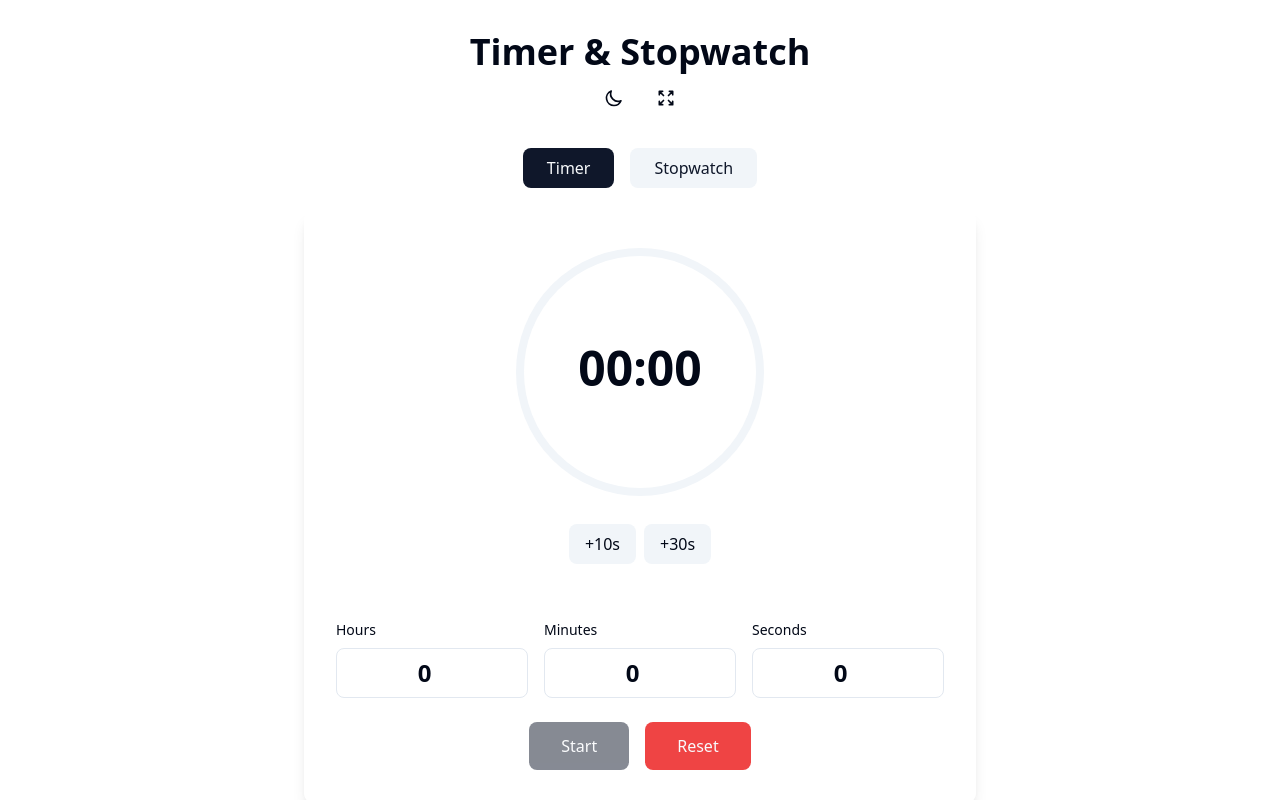
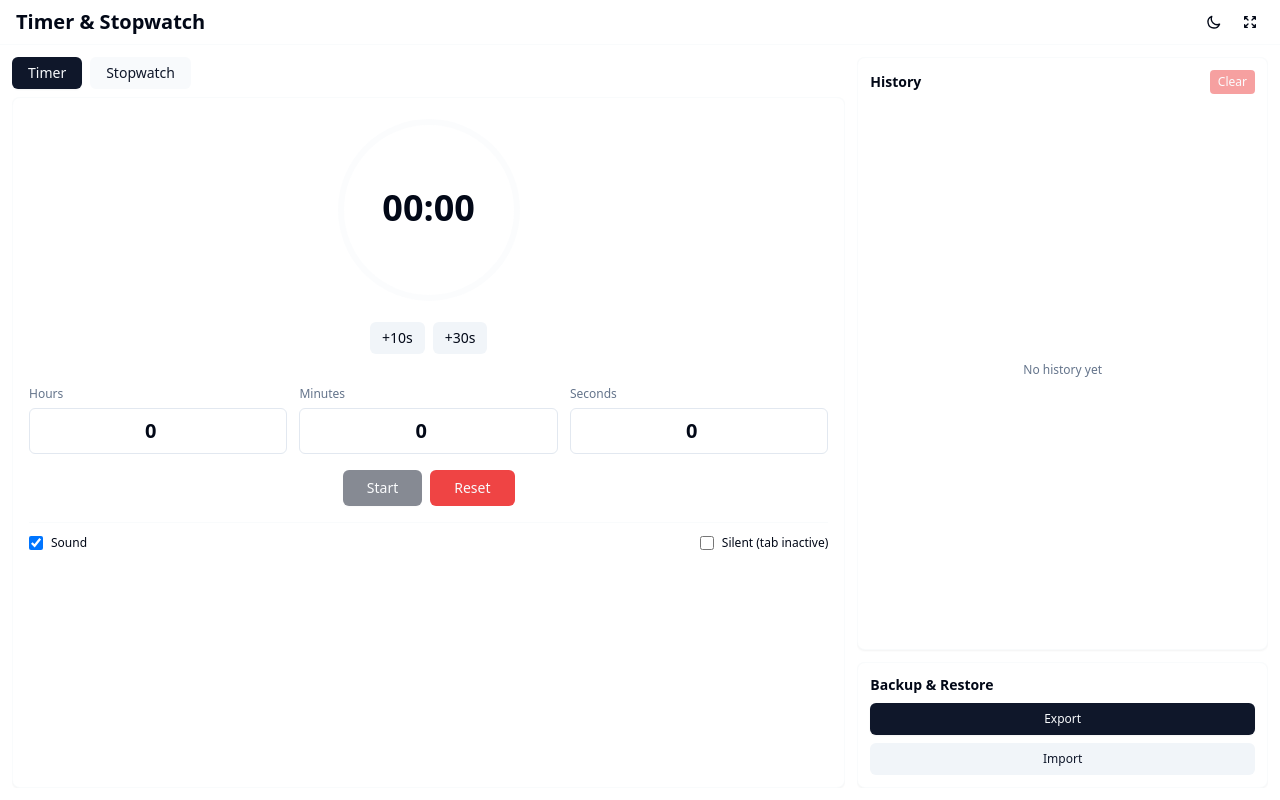
Before and after one commit to ibnuh/timer, a Vue app: page / in a window 1280 px wide. Shown: the top 800 px of the page. Built offline with nearby package versions, Linux system fonts and the light colour scheme.

Commit message:
Update styling

```diff
--- a/src/App.vue
+++ b/src/App.vue
@@ -1,17 +1,17 @@
 <template>
-  <div class="min-h-screen bg-background">
-    <div class="container mx-auto px-4 py-8">
-      <header class="mb-8">
-        <h1 class="text-4xl font-bold text-center mb-2">Timer & Stopwatch</h1>
-        <div class="flex justify-center gap-4 items-center">
+  <div class="h-screen bg-background overflow-hidden flex flex-col">
+    <!-- Compact Header -->
+    <header class="flex items-center justify-between px-4 py-2 border-b border-border/20">
+      <h1 class="text-xl font-bold">Timer & Stopwatch</h1>
+      <div class="flex gap-2 items-center">
         <button
           @click="toggleTheme"
-            class="p-2 rounded-lg hover:bg-secondary transition-colors"
+          class="p-1.5 rounded-md hover:bg-secondary transition-colors"
           :aria-label="isDark ? 'Switch to light mode' : 'Switch to dark mode'"
         >
           <svg
             v-if="isDark"
-              class="w-5 h-5"
+            class="w-4 h-4"
             fill="none"
             stroke="currentColor"
             viewBox="0 0 24 24"
@@ -25,7 +25,7 @@
           </svg>
           <svg
             v-else
-              class="w-5 h-5"
+            class="w-4 h-4"
             fill="none"
             stroke="currentColor"
             viewBox="0 0 24 24"
@@ -40,11 +40,11 @@
         </button>
         <button
           @click="toggleFullscreen"
-            class="p-2 rounded-lg hover:bg-secondary transition-colors"
+          class="p-1.5 rounded-md hover:bg-secondary transition-colors"
           aria-label="Toggle fullscreen"
         >
           <svg
-              class="w-5 h-5"
+            class="w-4 h-4"
             fill="none"
             stroke="currentColor"
             viewBox="0 0 24 24"
@@ -60,14 +60,19 @@
       </div>
     </header>
 
-      <div class="flex gap-4 mb-6 justify-center">
+    <!-- Main Content Area -->
+    <div class="flex-1 overflow-hidden grid grid-cols-1 lg:grid-cols-3 gap-3 p-3">
+      <!-- Left: Timer/Stopwatch -->
+      <div class="lg:col-span-2 flex flex-col overflow-hidden min-h-0">
+        <!-- Tab Switcher -->
+        <div class="flex gap-2 mb-2">
           <button
             @click="activeTab = 'timer'"
             :class="[
-            'px-6 py-2 rounded-lg font-medium transition-colors',
+              'px-4 py-1.5 rounded-md text-sm font-medium transition-all',
               activeTab === 'timer'
-              ? 'bg-primary text-primary-foreground'
-              : 'bg-secondary text-secondary-foreground hover:bg-secondary/80',
+                ? 'bg-primary text-primary-foreground shadow-sm'
+                : 'bg-secondary/50 text-secondary-foreground hover:bg-secondary',
             ]"
           >
             Timer
@@ -75,20 +80,27 @@
           <button
             @click="activeTab = 'stopwatch'"
             :class="[
-            'px-6 py-2 rounded-lg font-medium transition-colors',
+              'px-4 py-1.5 rounded-md text-sm font-medium transition-all',
               activeTab === 'stopwatch'
-              ? 'bg-primary text-primary-foreground'
-              : 'bg-secondary text-secondary-foreground hover:bg-secondary/80',
+                ? 'bg-primary text-primary-foreground shadow-sm'
+                : 'bg-secondary/50 text-secondary-foreground hover:bg-secondary',
             ]"
           >
             Stopwatch
           </button>
         </div>
 
+        <!-- Timer/Stopwatch View -->
+        <div class="flex-1 overflow-hidden min-h-0">
           <TimerView v-if="activeTab === 'timer'" />
           <StopwatchView v-else />
+        </div>
+      </div>
 
-      <HistoryView class="mt-8" />
+      <!-- Right: History & Settings -->
+      <div class="lg:col-span-1 flex flex-col gap-3 overflow-hidden min-h-0">
+        <HistoryView />
+      </div>
     </div>
   </div>
 </template>
--- a/src/components/HistoryView.vue
+++ b/src/components/HistoryView.vue
@@ -1,42 +1,43 @@
 <template>
-  <div class="max-w-2xl mx-auto">
-    <div class="bg-card rounded-lg p-6 shadow-lg">
-      <div class="flex justify-between items-center mb-4">
-        <h2 class="text-2xl font-bold">History</h2>
+  <div class="h-full flex flex-col gap-3">
+    <!-- History -->
+    <div class="bg-card rounded-lg p-3 shadow-sm border border-border/20 flex-1 flex flex-col min-h-0">
+      <div class="flex justify-between items-center mb-2">
+        <h2 class="text-sm font-bold">History</h2>
         <button
           @click="clearHistory"
           :disabled="historyStore.entries.length === 0"
-          class="px-4 py-2 rounded-lg bg-destructive text-destructive-foreground text-sm font-medium hover:bg-destructive/90 transition-colors disabled:opacity-50 disabled:cursor-not-allowed"
+          class="px-2 py-1 rounded text-xs bg-destructive text-destructive-foreground hover:bg-destructive/90 transition-colors disabled:opacity-50 disabled:cursor-not-allowed"
         >
           Clear
         </button>
       </div>
 
-      <div v-if="historyStore.entries.length === 0" class="text-center py-8 text-muted-foreground">
+      <div v-if="historyStore.entries.length === 0" class="flex-1 flex items-center justify-center text-xs text-muted-foreground">
         No history yet
       </div>
 
-      <div v-else class="space-y-2 max-h-96 overflow-y-auto">
+      <div v-else class="flex-1 overflow-y-auto space-y-1.5">
         <div
-          v-for="entry in historyStore.entries"
+          v-for="entry in historyStore.entries.slice(0, 10)"
           :key="entry.id"
-          class="flex justify-between items-center p-4 bg-secondary rounded-lg hover:bg-secondary/80 transition-colors"
+          class="flex justify-between items-center p-2 bg-secondary/50 rounded-md hover:bg-secondary transition-colors"
         >
-          <div class="flex items-center gap-3">
+          <div class="flex items-center gap-2 flex-1 min-w-0">
             <div
               :class="[
-                'w-2 h-2 rounded-full',
+                'w-1.5 h-1.5 rounded-full flex-shrink-0',
                 entry.type === 'timer' ? 'bg-primary' : 'bg-accent',
               ]"
             />
-            <div>
-              <div class="font-medium capitalize">{{ entry.type }}</div>
-              <div class="text-sm text-muted-foreground">
-                {{ formatDate(entry.timestamp) }}
+            <div class="min-w-0 flex-1">
+              <div class="text-xs font-medium capitalize truncate">{{ entry.type }}</div>
+              <div class="text-xs text-muted-foreground truncate">
+                {{ formatDateShort(entry.timestamp) }}
               </div>
             </div>
           </div>
-          <div class="font-mono font-semibold">
+          <div class="font-mono text-xs font-semibold ml-2">
             {{ formatDuration(entry.duration) }}
           </div>
         </div>
@@ -44,23 +45,23 @@
     </div>
 
     <!-- Backup Settings -->
-    <div class="mt-6 bg-card rounded-lg p-6 shadow-lg">
-      <h2 class="text-2xl font-bold mb-4">Backup & Restore</h2>
-      <div class="flex gap-4">
+    <div class="bg-card rounded-lg p-3 shadow-sm border border-border/20">
+      <h2 class="text-sm font-bold mb-2">Backup & Restore</h2>
+      <div class="flex flex-col gap-2">
         <button
           @click="exportData"
-          class="px-6 py-3 rounded-lg bg-primary text-primary-foreground font-medium hover:bg-primary/90 transition-colors"
+          class="w-full px-3 py-2 rounded-md bg-primary text-primary-foreground text-xs font-medium hover:bg-primary/90 transition-colors shadow-sm"
         >
-          Export Settings & History
+          Export
         </button>
-        <label class="px-6 py-3 rounded-lg bg-secondary text-secondary-foreground font-medium hover:bg-secondary/80 transition-colors cursor-pointer">
+        <label class="w-full px-3 py-2 rounded-md bg-secondary text-secondary-foreground text-xs font-medium hover:bg-secondary/80 transition-colors cursor-pointer text-center">
           <input
             type="file"
             accept=".json"
             @change="importData"
             class="hidden"
           />
-          Import Settings & History
+          Import
         </label>
       </div>
     </div>
@@ -77,6 +78,21 @@ const settingsStore = useSettingsStore()
 const formatDate = (timestamp: number) => {
   const date = new Date(timestamp)
   return date.toLocaleString()
+}
+
+const formatDateShort = (timestamp: number) => {
+  const date = new Date(timestamp)
+  const now = new Date()
+  const diff = now.getTime() - date.getTime()
+  const minutes = Math.floor(diff / 60000)
+  const hours = Math.floor(minutes / 60)
+  const days = Math.floor(hours / 24)
+
+  if (minutes < 1) return 'Just now'
+  if (minutes < 60) return `${minutes}m ago`
+  if (hours < 24) return `${hours}h ago`
+  if (days < 7) return `${days}d ago`
+  return date.toLocaleDateString()
 }
 
 const formatDuration = (seconds: number) => {
--- a/src/components/TimerView.vue
+++ b/src/components/TimerView.vue
@@ -1,25 +1,25 @@
 <template>
-  <div class="max-w-2xl mx-auto">
-    <div class="bg-card rounded-lg p-8 shadow-lg">
+  <div class="h-full flex flex-col">
+    <div class="bg-card rounded-lg p-4 shadow-sm border border-border/20 flex-1 flex flex-col">
       <!-- Circular Timer Display -->
-      <div class="flex flex-col items-center mb-8">
-        <div class="relative w-64 h-64 mb-6">
-          <svg class="transform -rotate-90 w-64 h-64">
+      <div class="flex flex-col items-center mb-4">
+        <div class="relative w-48 h-48 mb-4">
+          <svg class="transform -rotate-90 w-48 h-48">
             <circle
-              cx="128"
-              cy="128"
-              r="120"
+              cx="96"
+              cy="96"
+              r="88"
               stroke="currentColor"
-              stroke-width="8"
+              stroke-width="6"
               fill="none"
-              class="text-secondary"
+              class="text-secondary/30"
             />
             <circle
-              cx="128"
-              cy="128"
-              r="120"
+              cx="96"
+              cy="96"
+              r="88"
               stroke="currentColor"
-              stroke-width="8"
+              stroke-width="6"
               fill="none"
               class="text-primary transition-all duration-1000"
               :stroke-dasharray="circumference"
@@ -29,8 +29,8 @@
           </svg>
           <div class="absolute inset-0 flex items-center justify-center">
             <div class="text-center">
-              <div class="text-5xl font-bold mb-2">{{ formattedTime }}</div>
-              <div v-if="isRunning" class="text-sm text-muted-foreground">
+              <div class="text-4xl font-bold mb-1">{{ formattedTime }}</div>
+              <div v-if="isRunning" class="text-xs text-muted-foreground">
                 {{ isPaused ? 'Paused' : 'Running' }}
               </div>
             </div>
@@ -38,16 +38,16 @@
         </div>
 
         <!-- Quick Add Buttons -->
-        <div class="flex gap-2 mb-6">
+        <div class="flex gap-2 mb-4">
           <button
             @click="addTime(10)"
-            class="px-4 py-2 rounded-lg bg-secondary hover:bg-secondary/80 transition-colors font-medium"
+            class="px-3 py-1.5 rounded-md bg-secondary hover:bg-secondary/80 transition-colors text-sm font-medium"
           >
             +10s
           </button>
           <button
             @click="addTime(30)"
-            class="px-4 py-2 rounded-lg bg-secondary hover:bg-secondary/80 transition-colors font-medium"
+            class="px-3 py-1.5 rounded-md bg-secondary hover:bg-secondary/80 transition-colors text-sm font-medium"
           >
             +30s
           </button>
@@ -55,39 +55,39 @@
       </div>
 
       <!-- Time Input Controls -->
-      <div class="grid grid-cols-3 gap-4 mb-6">
+      <div class="grid grid-cols-3 gap-3 mb-4">
         <div>
-          <label class="block text-sm font-medium mb-2">Hours</label>
+          <label class="block text-xs font-medium mb-1.5 text-muted-foreground">Hours</label>
           <input
             v-model.number="hours"
             type="number"
             min="0"
             max="23"
-            class="w-full px-4 py-2 rounded-lg border border-input bg-background text-center text-2xl font-bold"
+            class="w-full px-3 py-2 rounded-md border border-input bg-background text-center text-xl font-bold focus:outline-none focus:ring-2 focus:ring-ring"
             :disabled="isRunning"
             @input="updateTime"
           />
         </div>
         <div>
-          <label class="block text-sm font-medium mb-2">Minutes</label>
+          <label class="block text-xs font-medium mb-1.5 text-muted-foreground">Minutes</label>
           <input
             v-model.number="minutes"
             type="number"
             min="0"
             max="59"
-            class="w-full px-4 py-2 rounded-lg border border-input bg-background text-center text-2xl font-bold"
+            class="w-full px-3 py-2 rounded-md border border-input bg-background text-center text-xl font-bold focus:outline-none focus:ring-2 focus:ring-ring"
             :disabled="isRunning"
             @input="updateTime"
           />
         </div>
         <div>
-          <label class="block text-sm font-medium mb-2">Seconds</label>
+          <label class="block text-xs font-medium mb-1.5 text-muted-foreground">Seconds</label>
           <input
             v-model.number="seconds"
             type="number"
             min="0"
             max="59"
-            class="w-full px-4 py-2 rounded-lg border border-input bg-background text-center text-2xl font-bold"
+            class="w-full px-3 py-2 rounded-md border border-input bg-background text-center text-xl font-bold focus:outline-none focus:ring-2 focus:ring-ring"
             :disabled="isRunning"
             @input="updateTime"
           />
@@ -95,60 +95,59 @@
       </div>
 
       <!-- Control Buttons -->
-      <div class="flex gap-4 justify-center">
+      <div class="flex gap-2 justify-center mb-4">
         <button
           v-if="!isRunning"
           @click="start"
           :disabled="totalSeconds === 0"
-          class="px-8 py-3 rounded-lg bg-primary text-primary-foreground font-medium hover:bg-primary/90 transition-colors disabled:opacity-50 disabled:cursor-not-allowed"
+          class="px-6 py-2 rounded-md bg-primary text-primary-foreground text-sm font-medium hover:bg-primary/90 transition-colors disabled:opacity-50 disabled:cursor-not-allowed shadow-sm"
         >
           Start
         </button>
         <button
           v-else-if="isPaused"
           @click="resume"
-          class="px-8 py-3 rounded-lg bg-primary text-primary-foreground font-medium hover:bg-primary/90 transition-colors"
+          class="px-6 py-2 rounded-md bg-primary text-primary-foreground text-sm font-medium hover:bg-primary/90 transition-colors shadow-sm"
         >
           Resume
         </button>
         <button
           v-else
           @click="pause"
-          class="px-8 py-3 rounded-lg bg-secondary text-secondary-foreground font-medium hover:bg-secondary/80 transition-colors"
+          class="px-6 py-2 rounded-md bg-secondary text-secondary-foreground text-sm font-medium hover:bg-secondary/80 transition-colors"
         >
           Pause
         </button>
         <button
           @click="reset"
-          class="px-8 py-3 rounded-lg bg-destructive text-destructive-foreground font-medium hover:bg-destructive/90 transition-colors"
+          class="px-6 py-2 rounded-md bg-destructive text-destructive-foreground text-sm font-medium hover:bg-destructive/90 transition-colors"
         >
           Reset
         </button>
       </div>
-    </div>
 
       <!-- Settings -->
-    <div class="mt-6 bg-card rounded-lg p-4 shadow">
-      <h3 class="font-semibold mb-4">Settings</h3>
-      <div class="space-y-3">
+      <div class="pt-3 border-t border-border/20">
+        <div class="flex items-center justify-between text-xs">
           <label class="flex items-center gap-2 cursor-pointer">
             <input
               type="checkbox"
               v-model="soundEnabled"
               @change="updateSoundSetting"
-            class="w-4 h-4"
+              class="w-3.5 h-3.5 rounded"
             />
-          <span>Sound enabled</span>
+            <span>Sound</span>
           </label>
           <label class="flex items-center gap-2 cursor-pointer">
             <input
               type="checkbox"
               v-model="silentOnTabOpen"
               @change="updateSilentSetting"
-            class="w-4 h-4"
+              class="w-3.5 h-3.5 rounded"
             />
-          <span>Silent when tab is not active</span>
+            <span>Silent (tab inactive)</span>
           </label>
+        </div>
       </div>
     </div>
   </div>
@@ -193,7 +192,7 @@ const formattedTime = computed(() => {
   return `${String(m).padStart(2, '0')}:${String(s).padStart(2, '0')}`
 })
 
-const circumference = 2 * Math.PI * 120
+const circumference = 2 * Math.PI * 88
 const strokeDashoffset = computed(() => {
   if (initialSeconds.value === 0) return circumference
   const progress = remainingSeconds.value / initialSeconds.value
--- a/src/style.css
+++ b/src/style.css
@@ -54,4 +54,38 @@
     background-color: hsl(var(--background));
     color: hsl(var(--foreground));
   }
+
+  * {
+    scrollbar-width: thin;
+    scrollbar-color: hsl(var(--border)) transparent;
+  }
+
+  *::-webkit-scrollbar {
+    width: 6px;
+    height: 6px;
+  }
+
+  *::-webkit-scrollbar-track {
+    background: transparent;
+  }
+
+  *::-webkit-scrollbar-thumb {
+    background-color: hsl(var(--border));
+    border-radius: 3px;
+  }
+
+  *::-webkit-scrollbar-thumb:hover {
+    background-color: hsl(var(--muted-foreground) / 0.3);
+  }
 }
+
+@layer utilities {
+  .scrollbar-hide {
+    -ms-overflow-style: none;
+    scrollbar-width: none;
+  }
+
+  .scrollbar-hide::-webkit-scrollbar {
+    display: none;
+  }
+}
```
Also changed, not shown: src/components/StopwatchView.vue (+24 -24 lines). Lines whose indentation alone changed are shown as unchanged.
